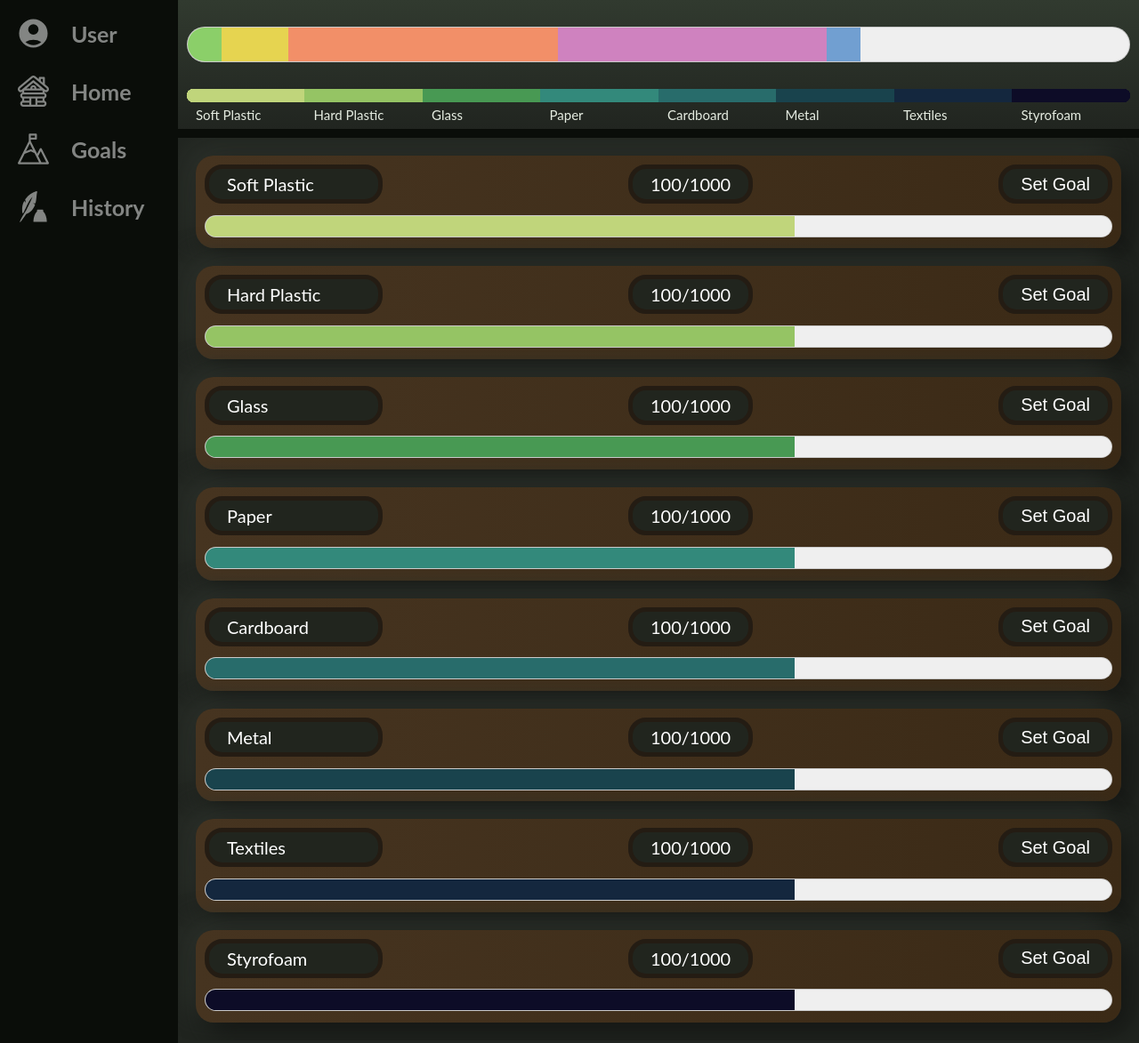
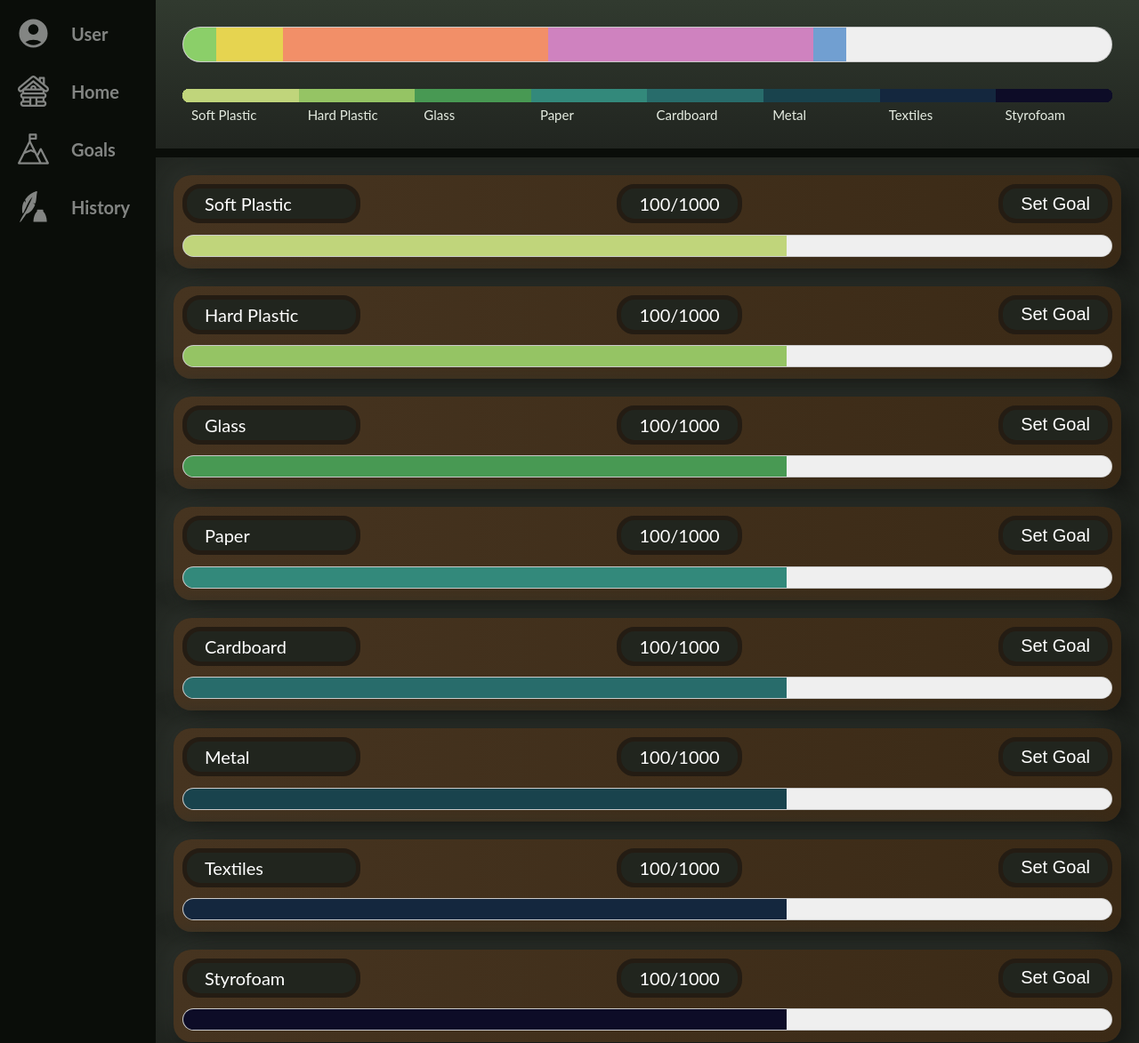
Before and after one commit to JordanYChu/RecyclingTracker, a Flask app: page /history in a window 1280 px wide. Shown: the whole page at 89% size. Run offline with Flask 3, Linux system fonts and the light colour scheme.

Commit message:
counter page update

```diff
--- a/static/globalCounter.css
+++ b/static/globalCounter.css
@@ -1,4 +1,8 @@
 @import url("colors.css");
+.topbar{
+    padding-left: 30px;
+    padding-right: 30px;
+}
 
 #global-meter {
     width: 100%;
--- a/static/style.css
+++ b/static/style.css
@@ -16,7 +16,7 @@
 .sidenav {
   box-sizing: border-box;
   height: 100%;
-  width: 200px;
+  width: 175px;
   position: fixed;
   z-index: 1;
   top: 0;
@@ -44,8 +44,24 @@
   height: 35px;
   display: inline;
 }
+#user {
+  display: flex;
+  flex-direction: column;
+  justify-content: center;
+  align-items: center;
+  margin-bottom: 40px;
+}
+
+#user svg{
+  width: 100px;
+  height: 100px;
+}
+#user h3 {
+  margin: 0px;
+}
+
 h3 {
-  font-size: 25px;
+  font-size: 20px;
   margin: 0px 0px 0px 25px;
   padding: 0px;
   display: inline;
@@ -61,7 +77,7 @@
   color: var(--text);
   background-color: var(--background2);
   padding: 5px;
-  margin-left: 200px; /* Same as the width of the sidenav */
+  margin-left: 175px; /* Same as the width of the sidenav */
   font-size: 28px; /* Increased text to enable scrolling */
   display: flex;
   padding: 0px;
@@ -77,7 +93,7 @@
 .topbar {
     background: linear-gradient(180deg, #313a2f, var(--background2));
     /* background-color: var(--topbar); */
-    height: 125px;
+    height: 150px;
     border-bottom: 10px solid var(--background);
     margin: 0px;
     padding: 10px;
--- a/templates/primary.html
+++ b/templates/primary.html
@@ -30,8 +30,7 @@
 </head>
 <body>
     <div class="sidenav">
-
-        <a href="/user">
+        <a id="user" href="/user">
             <svg fill="currentColor" class="logo" viewBox="0 0 48 48" xmlns="http://www.w3.org/2000/svg"> <title>user-profile-circle-solid</title> <g id="Layer_2" data-name="Layer 2"> <g id="invisible_box" data-name="invisible box"> <rect width="48" height="48" fill="none"/> </g> <g id="icons_Q2" data-name="icons Q2"> <path d="M24,2A22,22,0,1,0,46,24,21.9,21.9,0,0,0,24,2Zm0,8a8,8,0,1,1-8,8A8,8,0,0,1,24,10Zm0,32a18.2,18.2,0,0,1-12.2-4.8A26.4,26.4,0,0,1,24,34a26.4,26.4,0,0,1,12.2,3.2A18.2,18.2,0,0,1,24,42Z"/> </g> </g> </svg>
             <h3>User</h3>
         </a>
```
